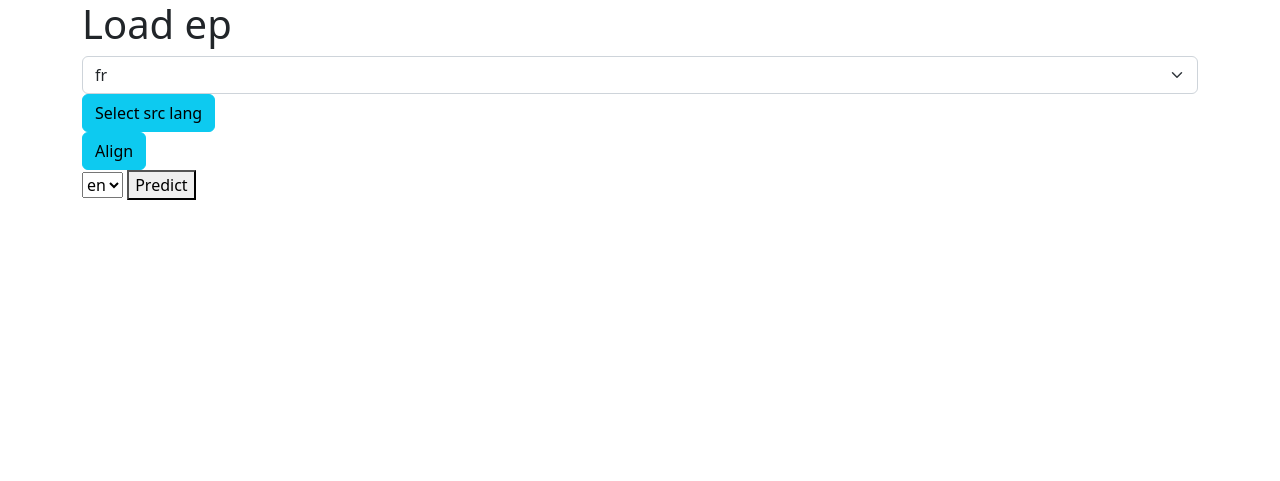
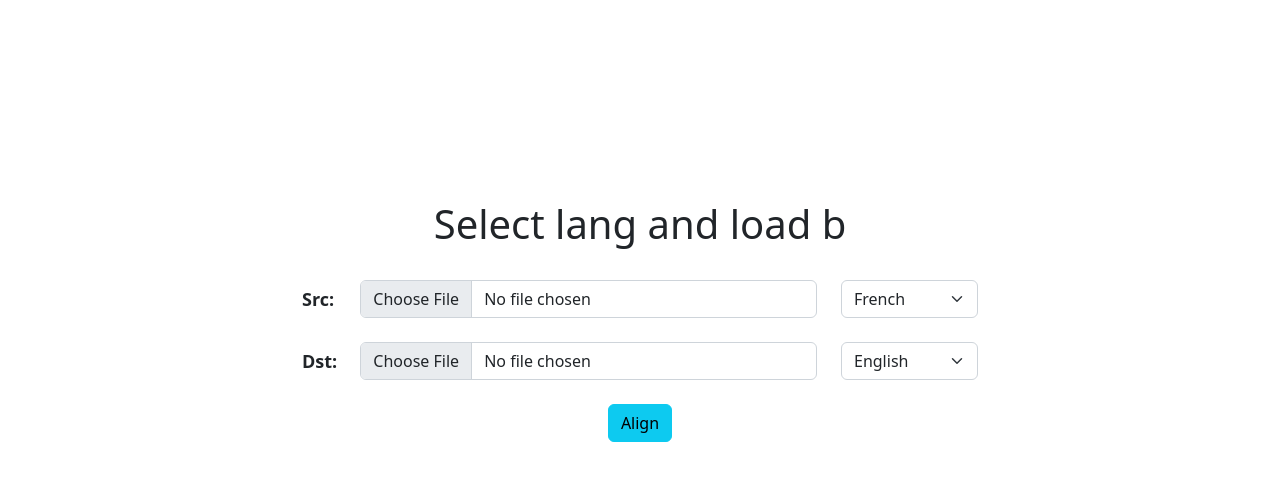
Before and after one commit to Pitrified/interleave-epub, a Flask app: page /load in a window 1280 px wide. Shown: the top 481 px of the page. Run offline with Flask 2, Linux system fonts and the light colour scheme.

Commit message:
Add form to load ep

```diff
--- a/inep02/src/interleave_epub/flask_app/routes.py
+++ b/inep02/src/interleave_epub/flask_app/routes.py
@@ -47,11 +47,17 @@ def load_ep():
         print(f"{request.files=}")
         # request.form['manu']
 
-    lts_list = ["en", "fr", "it"]
+    lts_list = [
+        {"tag": "auto", "name": "Auto detect"},
+        {"tag": "en", "name": "English"},
+        {"tag": "fr", "name": "French"},
+    ]
     lt_src_sel = "fr"
+    lt_dst_sel = "en"
 
     return render_template(
         "load.html",
         lts_list=lts_list,
         lt_src_sel=lt_src_sel,
+        lt_dst_sel=lt_dst_sel,
     )
--- a/inep02/src/interleave_epub/flask_app/templates/load.html
+++ b/inep02/src/interleave_epub/flask_app/templates/load.html
@@ -1,29 +1,69 @@
 {% extends "base.html" %}
-<!-- https://github.com/memudualimatou/INSURANCE-CHARGES-WEB-APPLICATION/blob/main/templates/index.html -->
 
 {% block container_content %}
-<h1>Load ep</h1>
 
-<form name="lang_tag_src" action="{{url_for('load_ep')}}" method="post">
-    <select name="lang_tag_src_select" class="form-select" aria-label="Default select example">
-        <!-- <option selected>Select the src lang tag:</option> -->
-        {% for lt in lts_list %}
-        <option {% if lt==lt_src_sel %} selected {% else %} {% endif %} value="{{ lt }}">{{ lt }}</option>
-        {% endfor %}
-    </select>
-    <input type="submit" value="Select src lang" class="btn btn-info">
-</form>
+<div class="container mb-4" style="max-width: 700px; margin-top: 200px;">
+    <form method="POST" action="{{ url_for('load_ep') }}" enctype="multipart/form-data">
 
-<a href="{{ url_for('load_ep') }}" class="btn btn-info">Align</a>
+        <!-- header -->
+        <div class="row mb-4">
+            <div class="col d-flex justify-content-center">
+                <h1>Select lang and load b</h1>
+            </div>
+        </div>
 
+        <!-- src input -->
+        <div class="row mb-4">
+            <!-- src label -->
+            <div class="col-md-1 align-self-center">
+                <span style="font-size: large; font-weight: bold;">Src:</span>
+            </div>
+            <!-- src file input -->
+            <div class="col">
+                <input type="file" name="file-src" accept=".epub" class="form-control">
+            </div>
+            <!-- src lt select -->
+            <div class="col-md-auto">
+                <select name="comp_select_src" class="form-select">
+                    {%- for lt in lts_list %}
+                    <option {% if lt.tag==lt_src_sel %}selected {% else %}{% endif %}value="{{ lt.tag }}">
+                        {{ lt.name }}
+                    </option>
+                    {%- endfor %}
+                </select>
+            </div>
+        </div>
 
-<form action="{{url_for('load_ep')}}" method="post">
-    <select name="comp_select" class="Input">
-        {% for lt in lts_list %}
-        <option value="{{ lt }}">{{ lt }}</option>
-        {% endfor %}
-    </select>
-    <button type="submit" class="pred-btn"> Predict </button>
-</form>
+        <!-- dst input -->
+        <div class="row mb-4">
+            <!-- dst label -->
+            <div class="col-md-1 align-self-center">
+                <span style="font-size: large; font-weight: bold;">Dst:</span>
+            </div>
+            <!-- dst file input -->
+            <div class="col">
+                <input type="file" name="file-dst" accept=".epub" class="form-control">
+            </div>
+            <!-- dst lt select -->
+            <div class="col-md-auto align-self-center">
+                <select name="comp_select_dst" class="form-select">
+                    {%- for lt in lts_list %}
+                    <option {% if lt.tag==lt_dst_sel %}selected {% else %}{% endif %}value="{{ lt.tag }}">
+                        {{ lt.name }}
+                    </option>
+                    {%- endfor %}
+                </select>
+            </div>
+        </div>
+
+        <!-- submit button -->
+        <div class="row mb-4">
+            <div class="col d-flex justify-content-center">
+                <input type="submit" value="Align" class="btn btn-info">
+            </div>
+        </div>
+
+    </form>
+</div>
 
 {% endblock %}
```
